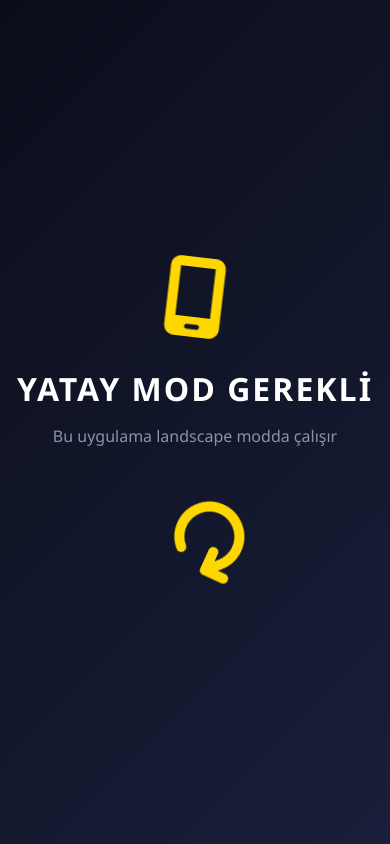
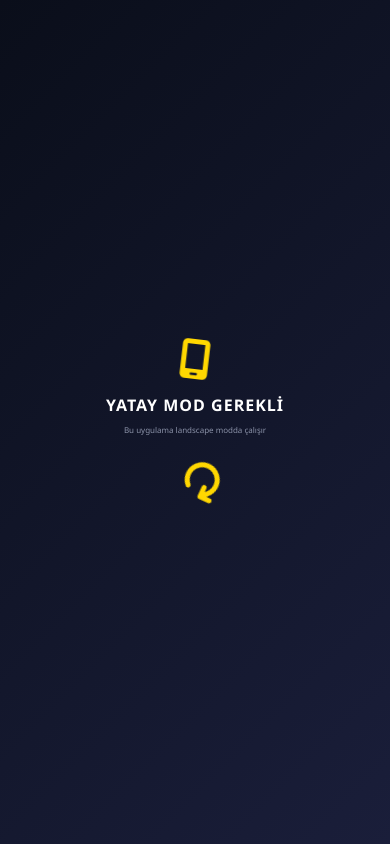
Before and after one commit to hrnbydgn/Aerofon-Capital, a PHP site: page / in a window 390 px wide. Run offline with PHP 8.4, Linux system fonts and the light colour scheme.

Commit message:
Feat: Scale body to 50% for mobile view
Co-authored-by: suleymankucukbasol <suleymankucukbasol@stu.topkapi.edu.tr>

```diff
--- a/styles.css
+++ b/styles.css
@@ -29,6 +29,12 @@ body, html {
     color: var(--text-primary);
     user-select: none;
     -webkit-font-smoothing: antialiased;
+}
+
+body {
+    zoom: 0.5;
+    -moz-transform: scale(0.5);
+    -moz-transform-origin: 0 0;
 }
 
 /* === ORIENTATION WARNING === */
```
